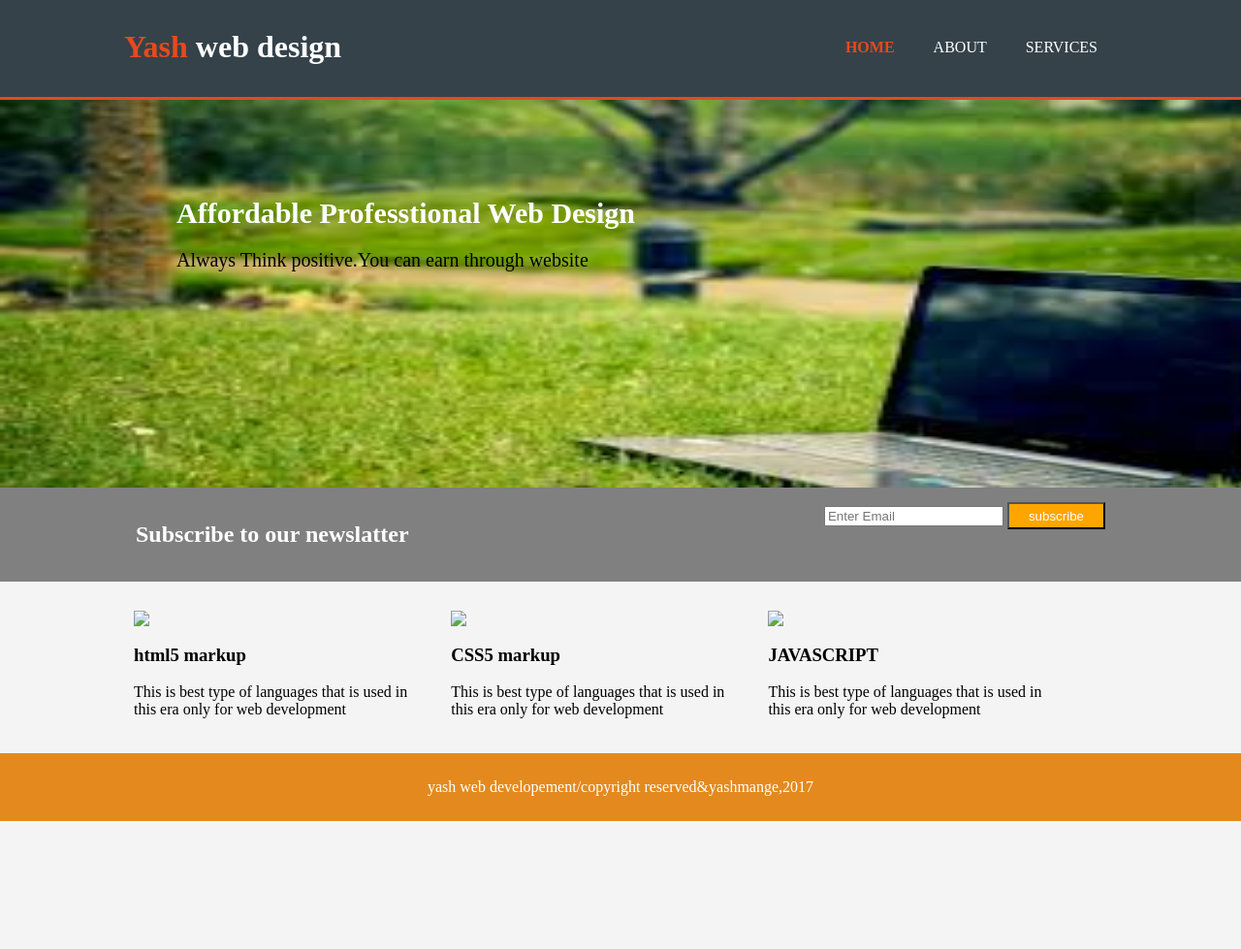
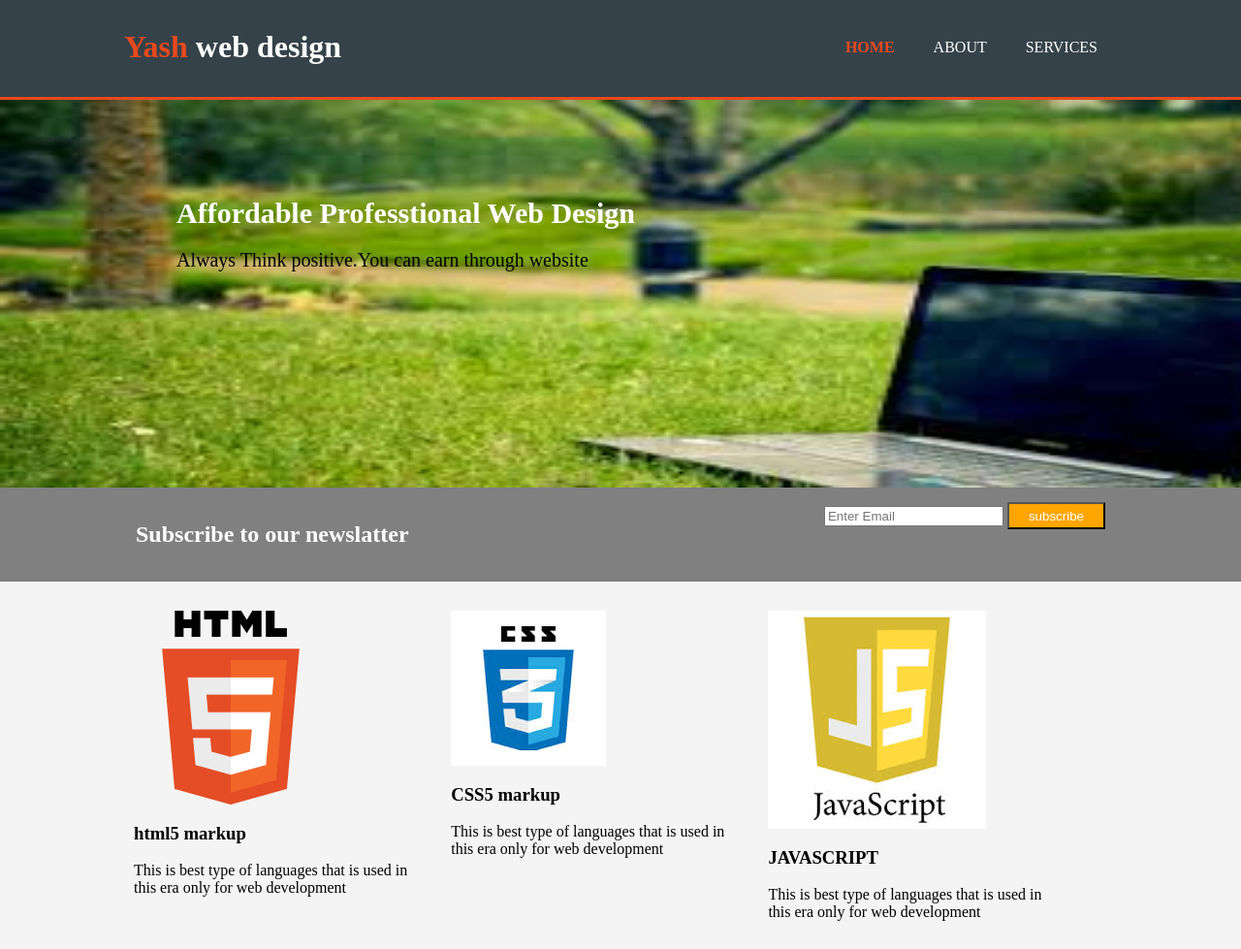
Before and after one commit to pthakkar07/mywebsite.github.io, a plain HTML site: page main.html in a window 1280 px wide. Shown: the top 979 px of the page at 97% size. Before the commit the page ends 847 px from the top, so only its background shows below. Drawn offline with Linux system fonts and the light colour scheme; files that its build step writes are made by us from their sources; files whose address does not match are found by name.

Commit message:
Update main.html

```diff
--- a/main.html
+++ b/main.html
@@ -1,7 +1,7 @@
 <html>
 <head>
 <meta >
-<link rel="stylesheet" type="text/css" href="./css/style.CSS">
+<link rel="stylesheet" type="text/css" href="style.CSS">
 </head>
 <body>
 <header>
@@ -40,17 +40,17 @@
 <section id="boxes">
 <div class="container">
 <div class="box">
-<img src="./img/html.png">
+<img src="html.png">
 <h3>html5 markup</h3>
 <p>This is best type of languages that is used in this era only for web development</p>
 </div>
 <div class="box">
-<img src="./img/css.jpg">
+<img src="css.jpg">
 <h3>CSS5 markup</h3>
 <p>This is best type of languages that is used in this era only for web development</p>
 </div>
 <div class="box">
-<img src="./img/javascript.jpg">
+<img src="javascript.jpg">
 <h3>JAVASCRIPT </h3>
 <p>This is best type of languages that is used in this era only for web development</p>
 </div>
```
